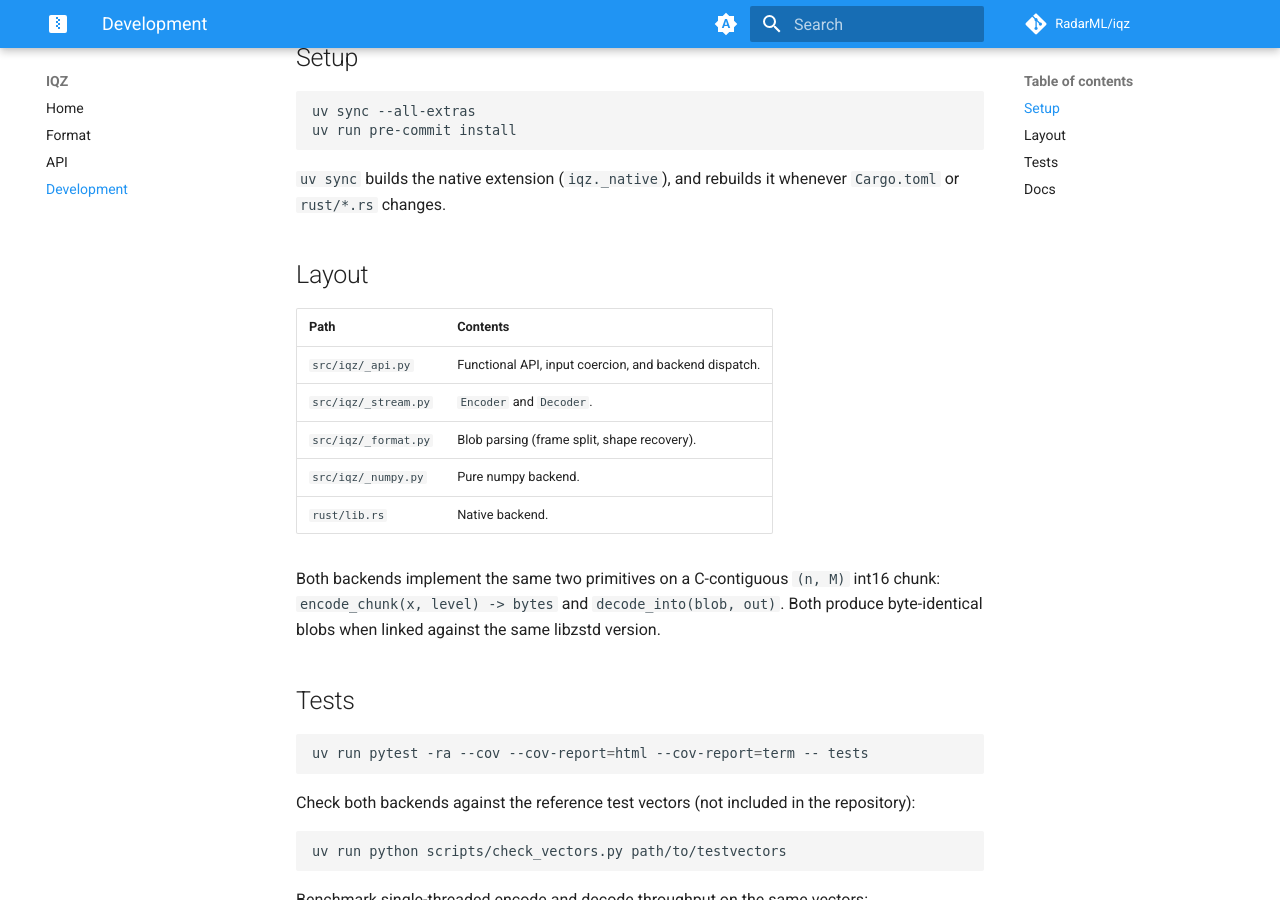
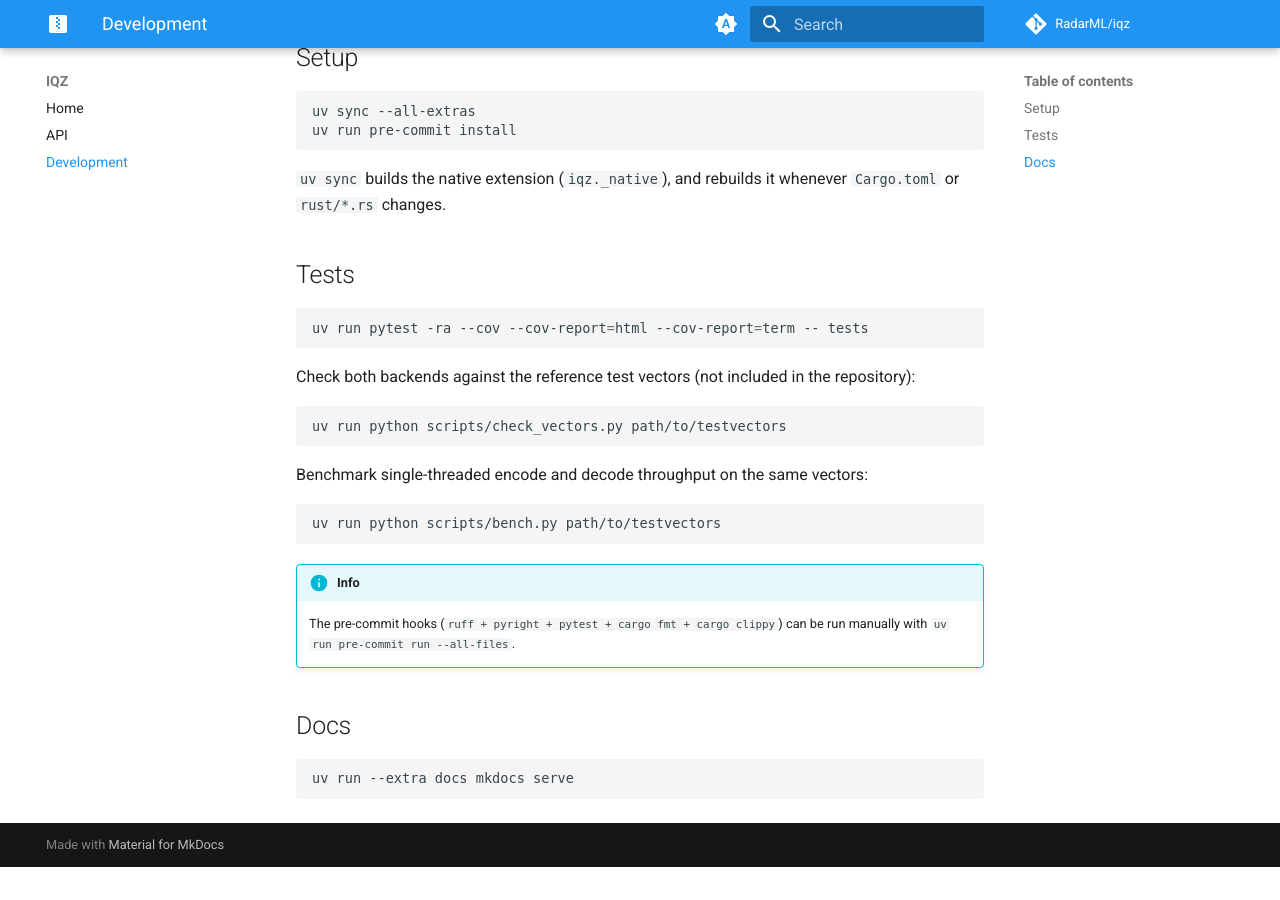
Before and after one commit to RadarML/iqz, an MkDocs documentation site: the page built from docs/develop.md, in a window 1280 px wide and 900 px high, scrolled down 324 px. Built offline with MkDocs 1.6.1 and Material for MkDocs 9.7.7, drawn with Linux system fonts in a browser that asks for light colours; some web fonts are replaced; comment, search, counter and statistics services are not loaded; after the commit the page ends 1191 px from its top, so only the background shows below that.

Commit message:
Tweak docs

````diff
--- a/docs/develop.md
+++ b/docs/develop.md
@@ -16,18 +16,6 @@ uv run pre-commit install
 ```
 
 `uv sync` builds the native extension (`iqz._native`), and rebuilds it whenever `Cargo.toml` or `rust/*.rs` changes.
-
-## Layout
-
-| Path | Contents |
-| --- | --- |
-| `src/iqz/_api.py` | Functional API, input coercion, and backend dispatch. |
-| `src/iqz/_stream.py` | `Encoder` and `Decoder`. |
-| `src/iqz/_format.py` | Blob parsing (frame split, shape recovery). |
-| `src/iqz/_numpy.py` | Pure numpy backend. |
-| `rust/lib.rs` | Native backend. |
-
-Both backends implement the same two primitives on a C-contiguous `(n, M)` int16 chunk: `encode_chunk(x, level) -> bytes` and `decode_into(blob, out)`. Both produce byte-identical blobs when linked against the same libzstd version.
 
 ## Tests
 
--- a/mkdocs.yml
+++ b/mkdocs.yml
@@ -4,7 +4,6 @@ repo_url: https://github.com/RadarML/iqz
 repo_name: RadarML/iqz
 nav:
   - Home: index.md
-  - Format: format.md
   - API: api.md
   - Development: develop.md
 
@@ -53,8 +52,7 @@ plugins:
       the result with zstd.
     sections:
       "IQZ":
-      - index.md: Project overview, installation, and usage
-      - format.md: Byte-level specification of the encoded chunk format
+      - index.md: Project overview, installation, usage, and byte-level format specification
       - api.md: Functional and streaming encoder / decoder API reference
       - develop.md: Development environment setup, testing, and benchmarking
 - mkdocstrings:
--- a/src/iqz/__init__.py
+++ b/src/iqz/__init__.py
@@ -3,7 +3,7 @@
 Each chunk of `n` chirps (int16, any per-chirp shape) is encoded by
 subtracting the chunk's rounded mean chirp, zigzag-encoding and
 byte-shuffling the residuals, and compressing with zstd; see the
-[format specification](format.md) for details.
+[format specification](index.md#format) for details.
 
 - Functional API: [`encode`][.], [`decode`][.], [`decode_into`][.],
   [`info`][.].
````
Also changed, not shown: docs/format.md (deleted, +0 -32 lines), docs/index.md (+34 -1 lines).
